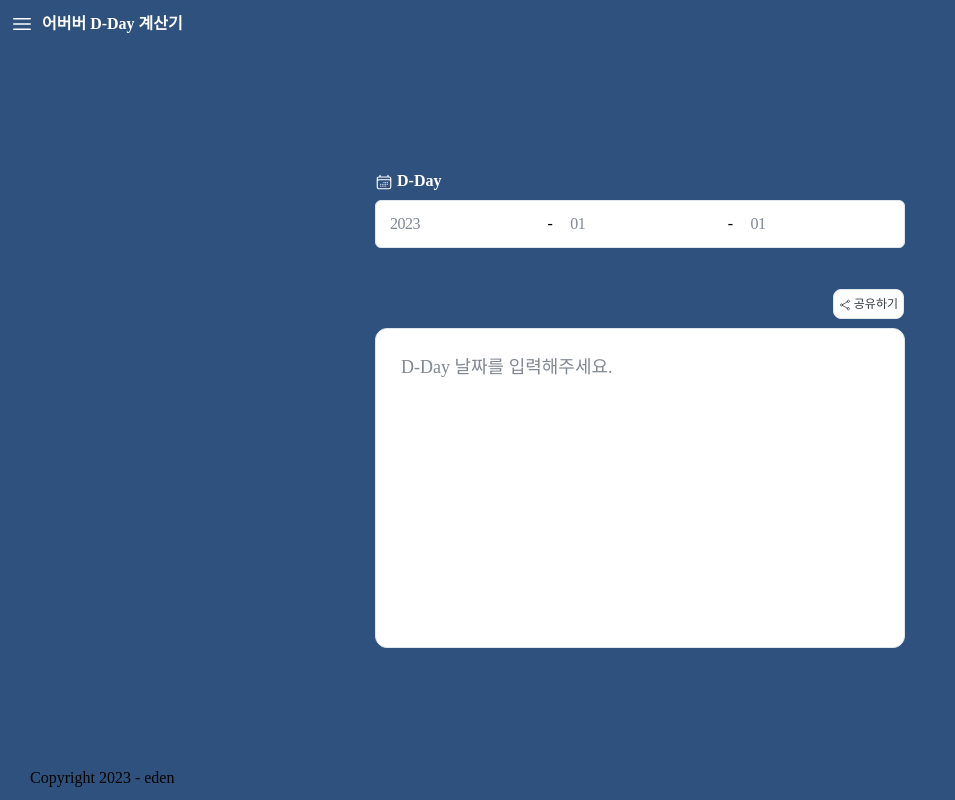
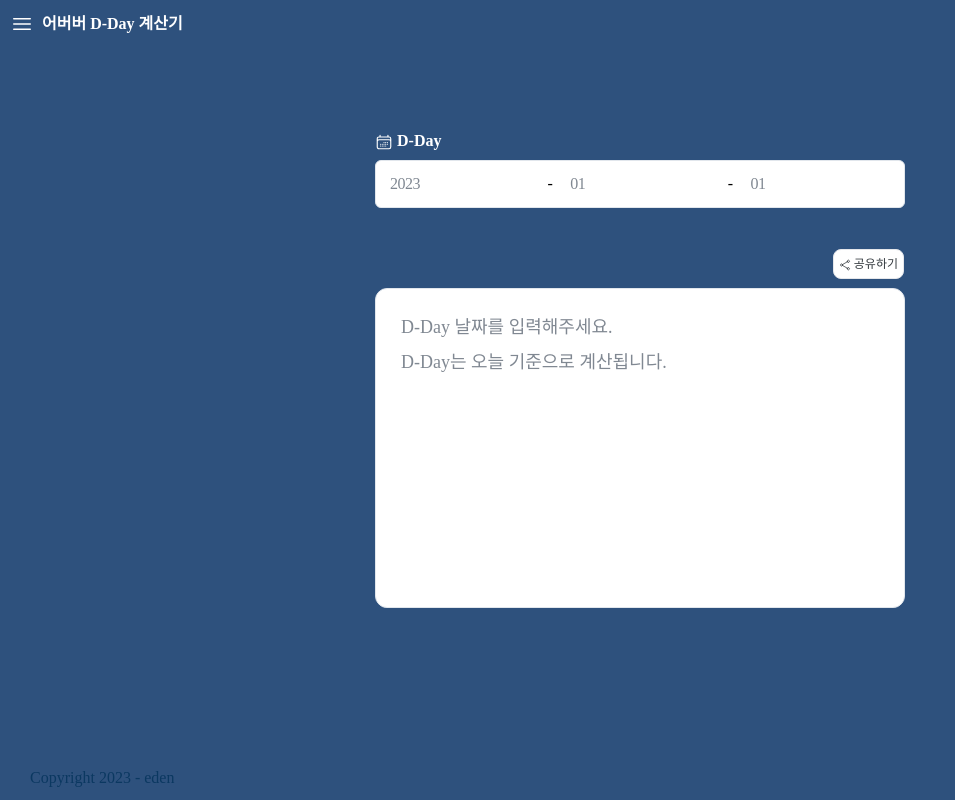
Before and after one commit to hst2570/caculater, a Nuxt app: page /d-day in a window 1280 px wide. Shown: the whole page, without its empty margins (0-955 px from the left). Built offline with nearby package versions, Linux system fonts and the light colour scheme; a web font is replaced by a local one.

Commit message:
footer 컬러 변경

```diff
--- a/assets/css/main.css
+++ b/assets/css/main.css
@@ -22,11 +22,8 @@
     }
 
     .footer {
-        @apply py-[10px] pl-[30px] text-black;
-    }
-
-    .pc .footer {
-        @apply absolute bottom-0;
+        color: #0b3861;
+        @apply py-[10px] pl-[30px] absolute bottom-0;
     }
 
     .main {
@@ -55,7 +52,7 @@
     }
 
     .dateContainer {
-        @apply pt-[120px] px-[35px];
+        @apply pt-[80px] px-[35px];
     }
 
     .shareBtn {
--- a/components/common/Nav.vue
+++ b/components/common/Nav.vue
@@ -38,7 +38,7 @@
     }
 
     .navBox {
-        @apply bg-custom-blue h-full w-[280px] pt-[20px] px-[20px] flex flex-col gap-[12px] border-t border-grey-600;
+        @apply bg-custom-blue h-full w-[280px] pt-[20px] px-[20px] flex flex-col gap-[12px] border-t border-grey-600 border-r;
     }
 
     .navBox li {
--- a/pages/d-day/index.vue
+++ b/pages/d-day/index.vue
@@ -29,8 +29,9 @@
                         <span class="caculatedDate">{{ absDate }}일</span> 지났습니다.
                     </span>
                 </div>
-                <div v-else>
+                <div v-else class="description">
                     <span class="placeholder">D-Day 날짜를 입력해주세요.</span>
+                    <span class="placeholder">D-Day는 오늘 기준으로 계산됩니다.</span>
                 </div>
                 <CommonShare :title="'D-Day 계산기'" :text="'D-Day 계산해보세요'" class="shareBtn" />
             </div>
@@ -221,4 +222,8 @@
     .placeholder {
         @apply text-grey-500;
     }
+
+    .description {
+        @apply flex flex-col gap-[8px];
+    }
 </style>
```
